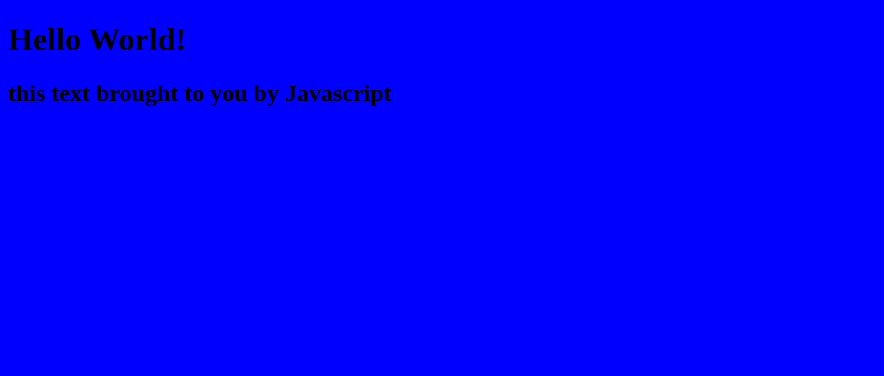
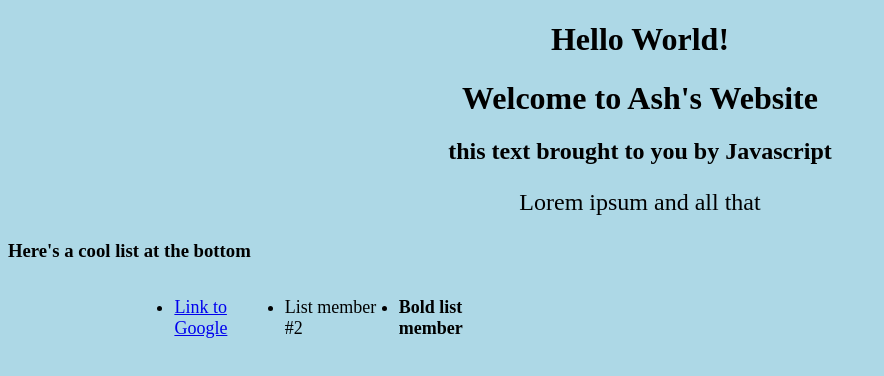
Before and after one commit to ArVolley01/Pwegress, a plain HTML site: page index.html in a window 1280 px wide. Shown: the whole page, without its empty margins (0-884 px from the left). Drawn offline with Linux system fonts and the light colour scheme.

Commit message:
added bottom list and started working on coresponding css

```diff
--- a/index.html
+++ b/index.html
@@ -6,6 +6,16 @@
     </head>
     <body>
         <h1>Hello World!</h1>
+        <h1>Welcome to Ash's Website</h1>
         <script src="./script.js"></script>
+
+        <p id="paragraph-1">Lorem ipsum and all that</p>
+
+        <h3 id="bottom-title">Here's a cool list at the bottom</h3>
+        <ul id="bottom-list">
+            <li><a href="https://www.google.com">Link to Google</a></li>
+            <li>List member #2</li>
+            <li><strong>Bold list member</strong></li>
+        </ul>
     </body>
 </html>
--- a/style.css
+++ b/style.css
@@ -1,3 +1,26 @@
 body {
-    background: blue;
+    background: lightblue;
 }
+
+h1 {
+    text-align: center;
+}
+
+h2 {
+    text-align: center;
+}
+
+p#paragraph-1 {
+    text-align: center;
+    font-size: x-large;
+}
+
+#bottom-list {
+    display: inline-flex;
+    margin-left: 10%;
+}
+
+#bottom-list > li {
+    font-size: large;
+    padding-right: 1%;
+}
```
